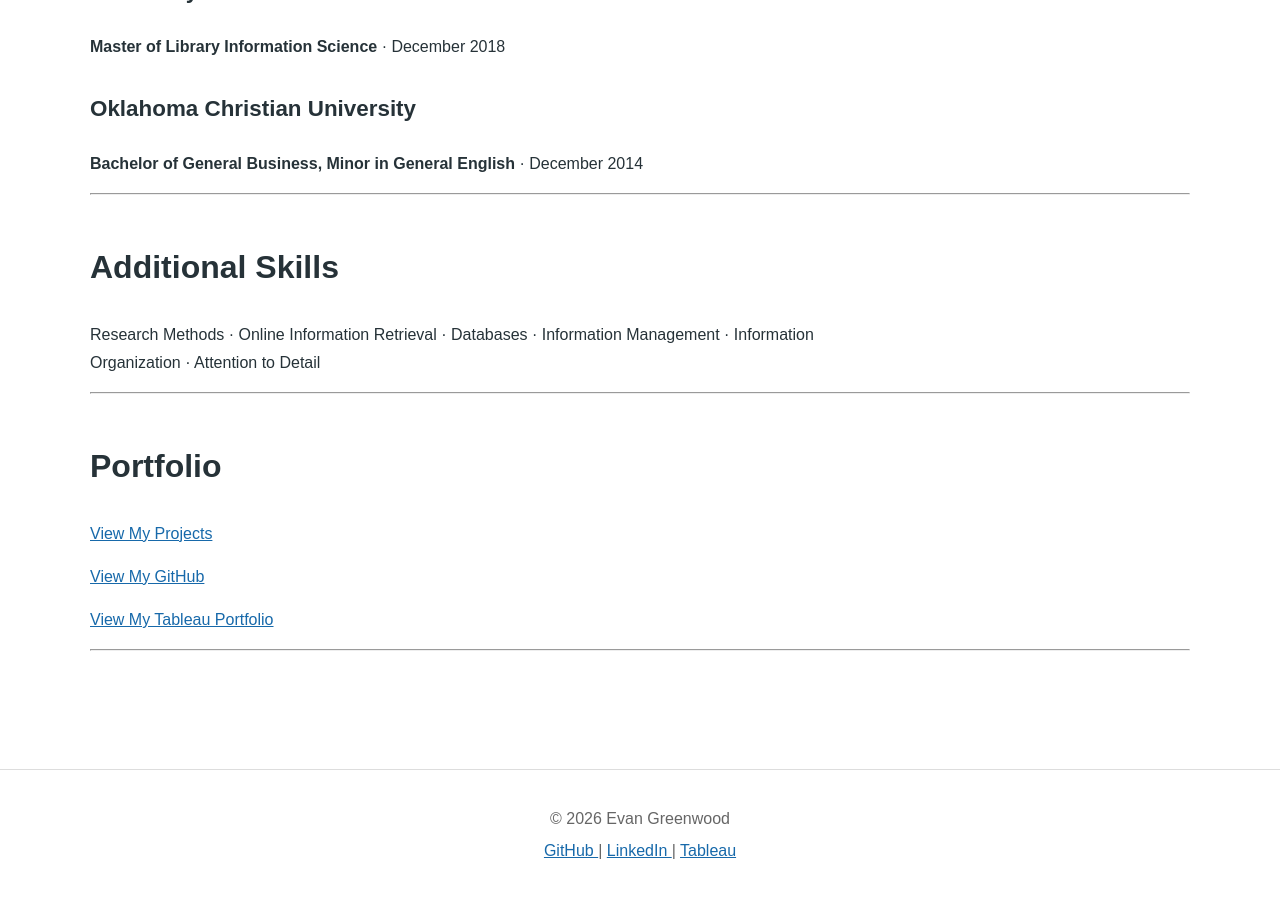
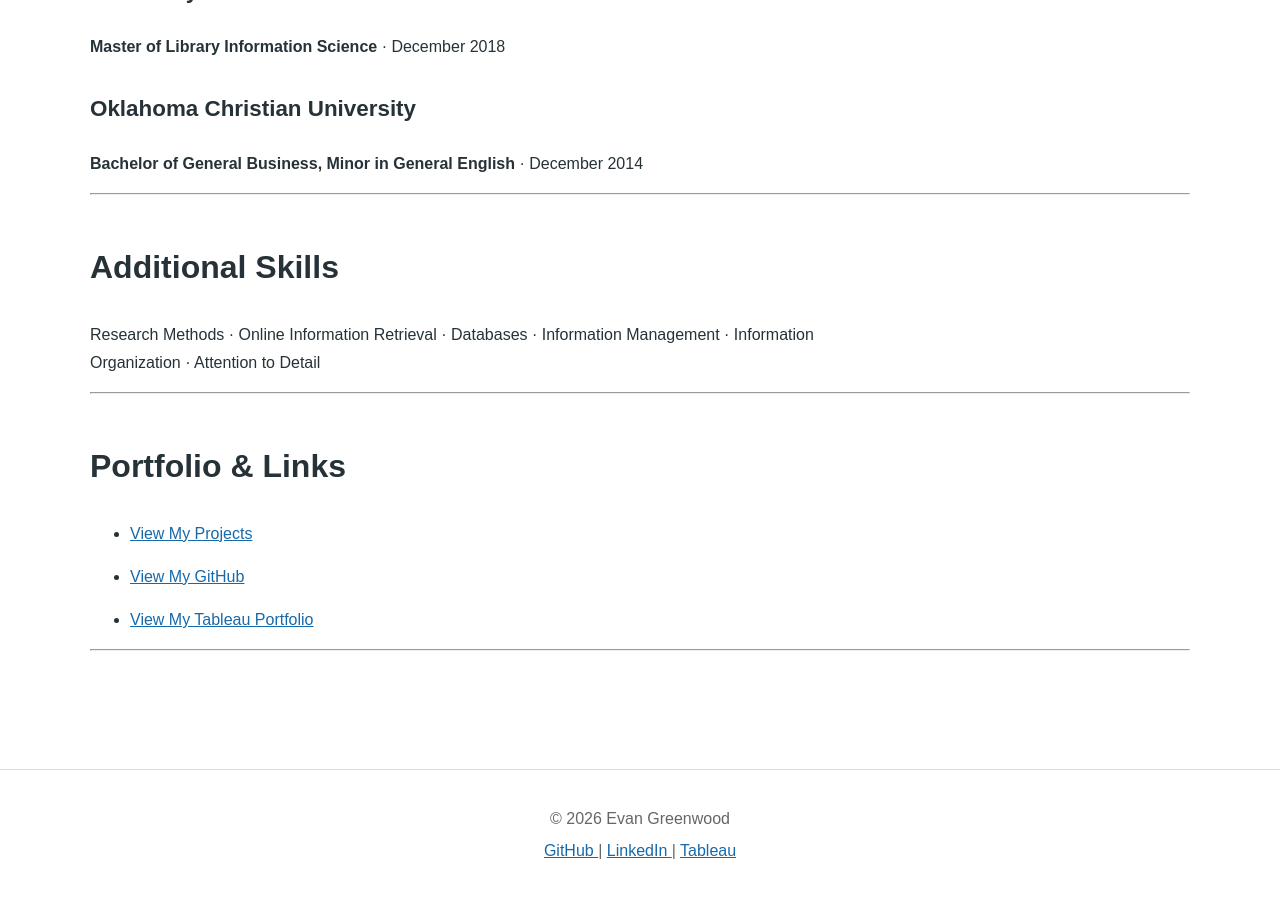
Before and after one commit to Ninja-Librarian/Ninja-Librarian.github.io, a Jekyll site: the page built from resume.md, in a window 1280 px wide and 900 px high, scrolled down 3903 px. Built offline with Jekyll 4.4.1, drawn with Linux system fonts in a browser that asks for light colours.

Commit message:
Update resume.md

```diff
--- a/resume.md
+++ b/resume.md
@@ -148,12 +148,12 @@ Research Methods · Online Information Retrieval · Databases · Information Man
 
 ---
 
-## Portfolio
+## Portfolio & Links
 
-[View My Projects](/projects)
+- [View My Projects](/projects)
 
-[View My GitHub](https://github.com/Ninja-Librarian)
+- [View My GitHub](https://github.com/Ninja-Librarian)
 
-[View My Tableau Portfolio](https://public.tableau.com/app/profile/evan.greenwood/favorites)
+- [View My Tableau Portfolio](https://public.tableau.com/app/profile/evan.greenwood/favorites)
 
 ---
```
